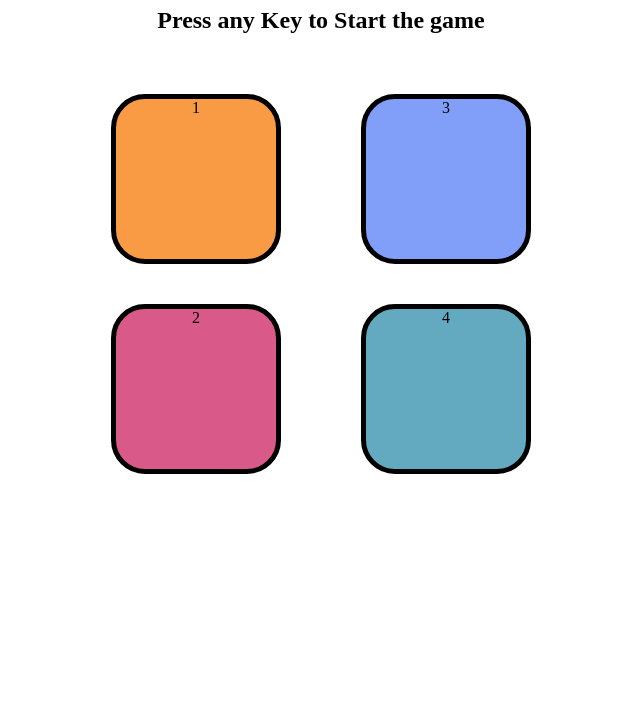
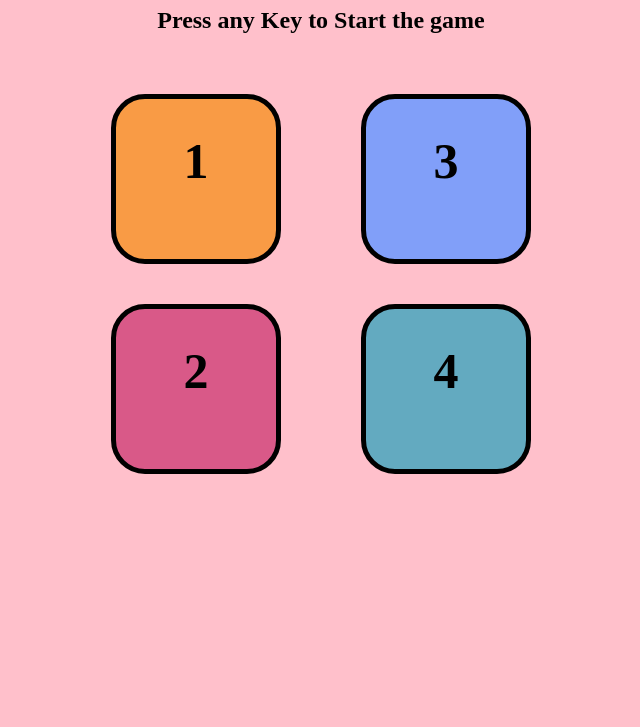
Before and after one commit to DhruvPatel4820/simonSay, a plain HTML site: page index.html in a window 1280 px wide. Shown: the part 73-800 px from the top of the page, without its empty margins (319-959 px from the left). Drawn offline with Linux system fonts and the light colour scheme.

Commit message:
modify codes

```diff
--- a/index.css
+++ b/index.css
@@ -1,5 +1,6 @@
 *{
     text-align: center;
+    background-color: pink;
 }
 .btn-Container{
     display: flex;
@@ -14,7 +15,9 @@
     border: 5px solid black;
     border-radius: 20%;
     margin: 2.5rem;
-
+    line-height: 2.5;
+    font-weight: 800;
+    font-size: 50px;
 }
 .yellow{
     background-color: #f99b45;
--- a/index.html
+++ b/index.html
@@ -19,7 +19,6 @@
     <div class="btn green" type="button" id="green">4</div>
     </div>
    </div>
-   <!-- <script src="index.js"></script> -->
-    <script src="practice.js"></script>
+   <script src="app.js"></script>
 </body>
 </html>
```
Also changed, not shown: app.js (renamed from index.js).
